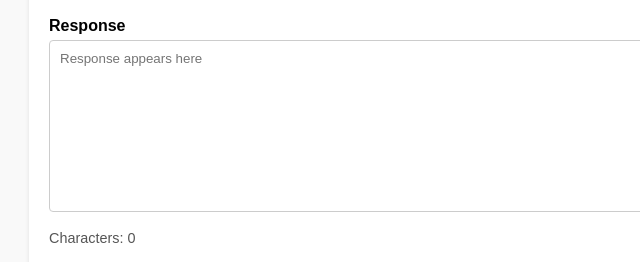
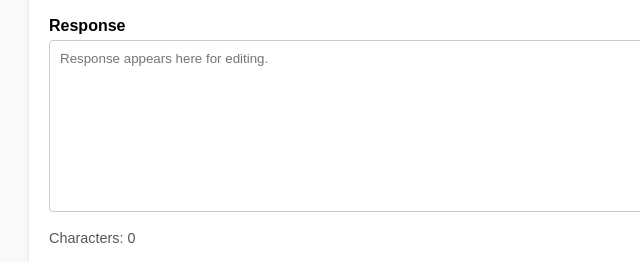
Before and after one commit to alex-thomas-aerospike/gemini-frontend, a plain HTML site: page index.html in a window 1280 px wide. Shown: the part 656-918 px from the top of the page, 191-831 px from the left. Drawn offline with Linux system fonts and the light colour scheme.

Commit message:
tweak wording

```diff
--- a/index.html
+++ b/index.html
@@ -108,7 +108,7 @@
     <!-- Response (Editable Output Box) -->
     <div class="form-group">
         <label for="editableOutput">Response</label>
-        <textarea id="editableOutput" rows="10" placeholder="Response appears here"></textarea>
+        <textarea id="editableOutput" rows="10" placeholder="Response appears here for editing."></textarea>
         <div class="counter">
             <span>Characters: <span id="outputCharCount">0</span></span>
             <button type="button" id="copyOutput">Copy</button>
```
